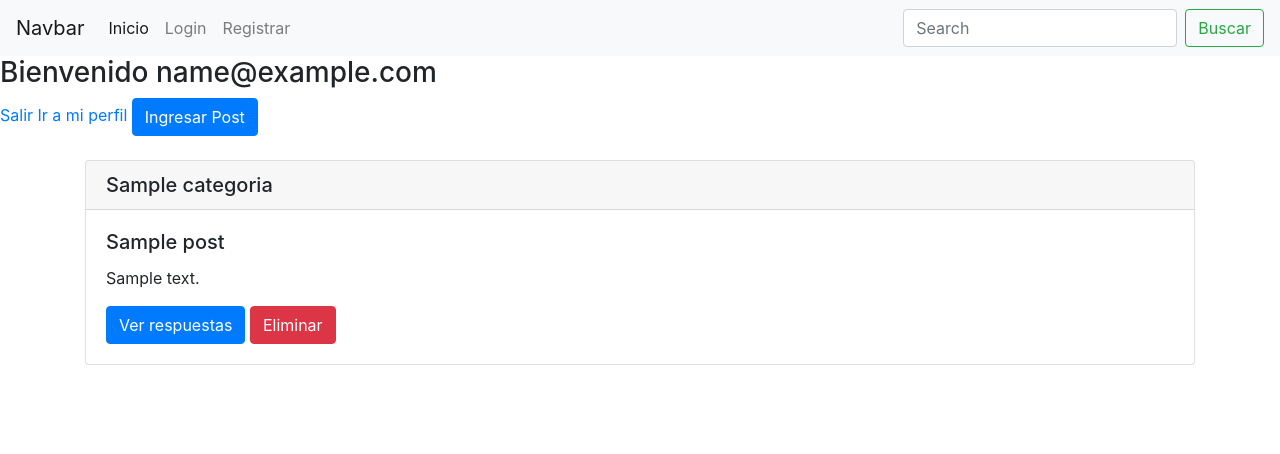
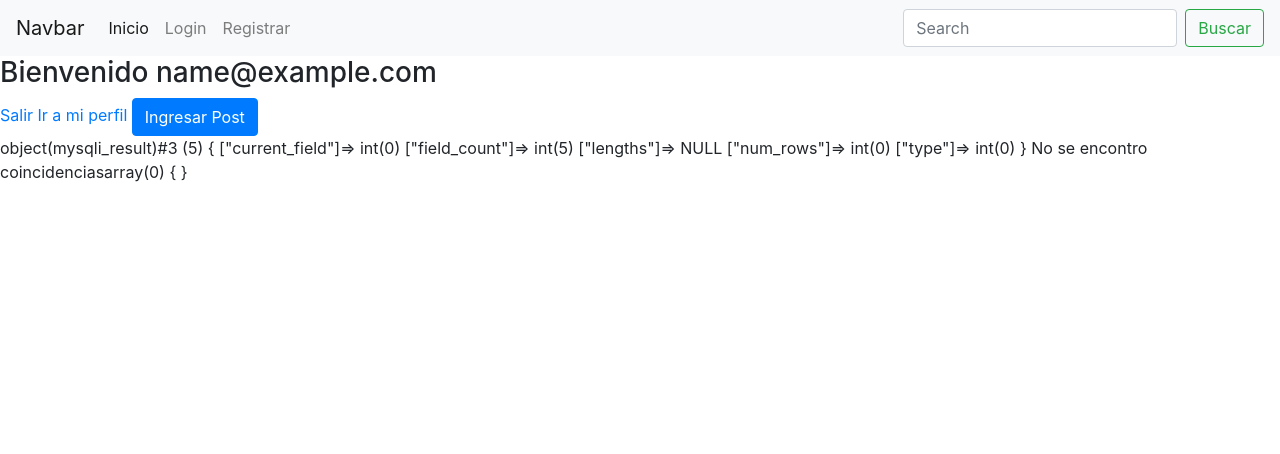
Before and after one commit to DevelopersGTTest/PHPEXP, a PHP site: page / in a window 1280 px wide. Shown: the top 454 px of the page. Run offline with PHP 8.4, Linux system fonts and the light colour scheme; the visitor is signed in with stand-in values (Sample User, id 1); tables that the repository leaves empty hold one stand-in row (values such as "Sample post"); some libraries are stand-ins or nearby versions.

Commit message:
Adding Methid Search

```diff
--- a/SysActive/includes/funciones.php
+++ b/SysActive/includes/funciones.php
@@ -1,18 +1,27 @@
 <?php
 
-function listar_post($cnn){
+function listar_post($cnn, $whr = null ){
 
     $sql = "SELECT  post.id_post AS id_post, categoria.nombre_categoria AS nombre_categoria,
 	post.titulo AS titulo, post.descripcion AS descripcion,
     post.id_usuario AS id_usuario
     FROM categoria , post WHERE categoria.id_categoria = post.id_categoria";
 
+    if(!empty($whr)){
+        $sql .= " AND post.titulo LIKE '%$whr%'";
+
+        $post = mysqli_query($cnn, $sql);
+        var_dump($post);
+    }
+
     $post = mysqli_query($cnn, $sql);
 
-    $resultado;
+    $resultado = array();
 
     if($post && mysqli_num_rows($post) >= 1 ){
         $resultado = $post;
+    }else{
+        echo 'No se encontro coincidencias'; //por la busqueda
     }
 
     return $resultado;
@@ -62,4 +71,6 @@ function listar_detalle_post($cnn, $id_post ){
     return $resultado;
 }
 
+
+
 ?>
--- a/SysActive/includes/navbar.php
+++ b/SysActive/includes/navbar.php
@@ -2,6 +2,7 @@
 
     require_once 'conexion.php';
     require_once 'cdn.php';
+    require_once 'funciones.php';
 ?>
 <nav class="navbar navbar-expand-lg navbar-light bg-light">
   <a class="navbar-brand" href="#">Navbar</a>
@@ -21,8 +22,8 @@
         <a class="nav-link" href="./includes/register.php">Registrar</a>
       </li>
     </ul>
-    <form class="form-inline my-2 my-lg-0">
-      <input class="form-control mr-sm-2" type="search" placeholder="Search" aria-label="Search">
+    <form class="form-inline my-2 my-lg-0" action="./includes/buscar.php"  method="POST" >
+      <input class="form-control mr-sm-2" type="text" placeholder="Search" aria-label="Search" name="termino" >
       <button class="btn btn-outline-success my-2 my-sm-0" type="submit">Buscar</button>
     </form>
   </div>
--- a/SysActive/index.php
+++ b/SysActive/index.php
@@ -44,7 +44,14 @@
 
     <!-- Post Inicio -->
     <?php
-        $post = listar_post($db);
+
+        if(isset($_SESSION['res_busqueda']) >= 1 ){
+            $post = listar_post($db, 'Spring');
+            var_dump($post);
+        }else{
+            $post = listar_post($db);
+        }
+
         if(!empty($post)):
         foreach($post as $value):
     ?>
```
Also changed, not shown: SysActive/includes/buscar.php (added, +18 -0 lines).
